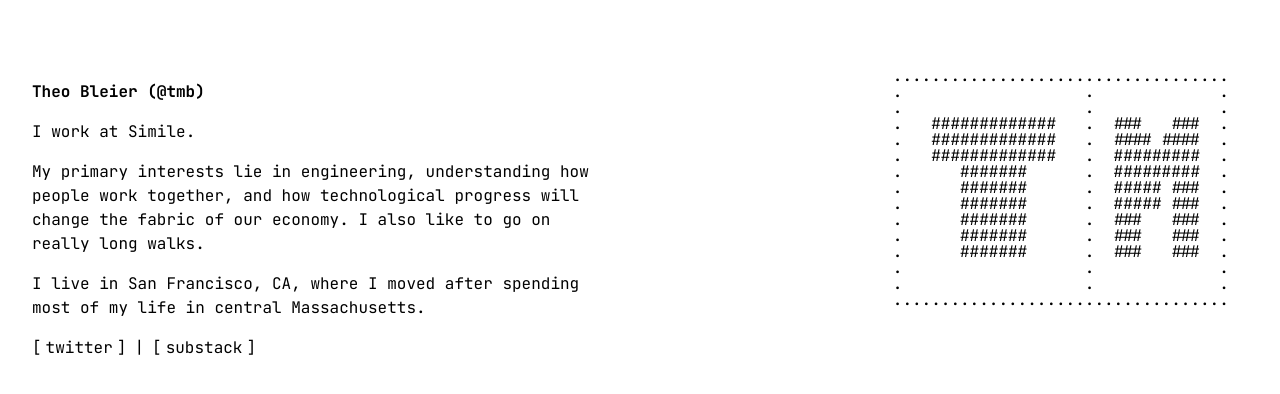
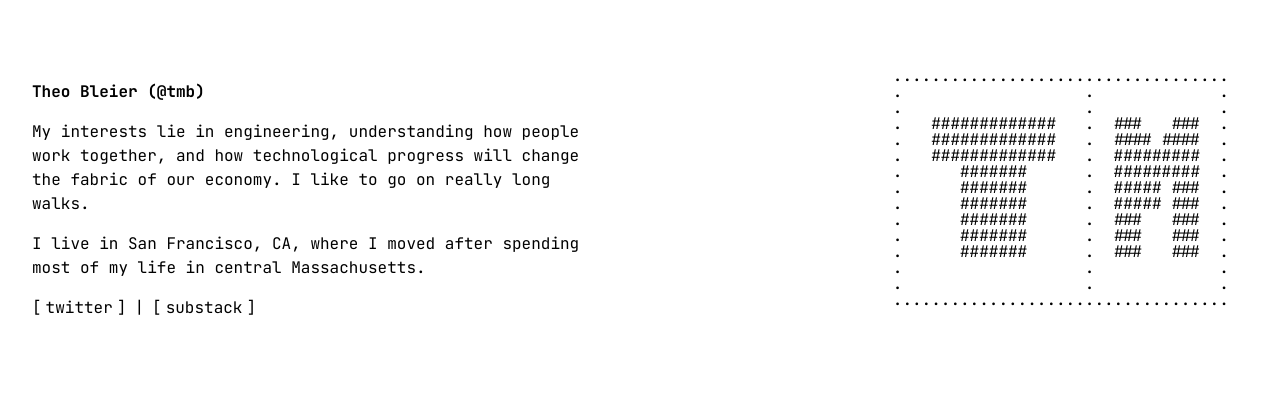
Before and after one commit to tmb/site, a Next.js app: page / in a window 1280 px wide. Shown: the top 394 px of the page. Built offline with nearby package versions, Linux system fonts and the light colour scheme.

Commit message:
Update app.tsx

```diff
--- a/src/app/page.tsx
+++ b/src/app/page.tsx
@@ -20,20 +20,9 @@ export default function Home() {
         <main className="max-w-xl">
           <h1 className="font-bold mb-4">Theo Bleier (@tmb)</h1>
           <p className="mb-4">
-            I work at{' '}
-            <a
-              href="https://simile.com"
-              target="_blank"
-              rel="noopener noreferrer"
-            >
-              Simile
-            </a>
-            .
-          </p>{' '}
-          <p className="mb-4">
-            My primary interests lie in engineering, understanding how people
+            My interests lie in engineering, understanding how people
             work together, and how technological progress will change the fabric
-            of our economy. I also like to go on really long walks.
+            of our economy. I like to go on really long walks.
           </p>
           <p className="mb-4">
             I live in San Francisco, CA, where I moved after spending most of my
```
